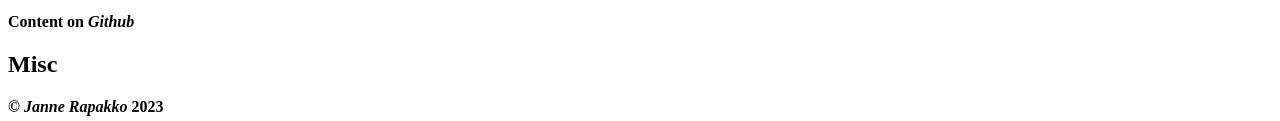
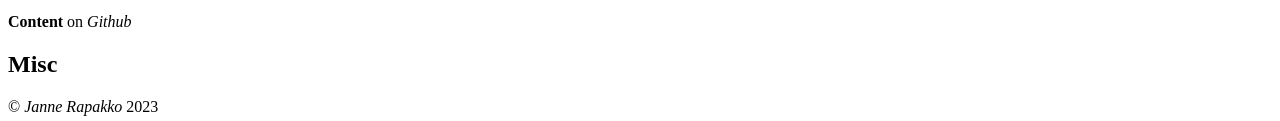
Before and after one commit to jrp-1/cse134-hw2, a plain HTML site: page index.html in a window 1280 px wide. Shown: the part 1158-1279 px from the top of the page. Drawn offline with Linux system fonts and the light colour scheme; a script that the page names is missing.

Commit message:
closed b tag

```diff
--- a/index.html
+++ b/index.html
@@ -75,7 +75,7 @@
 
 
                 <aside>
-                    <p> <b>Content<b> on <i>Github</i> </p>
+                    <p> <b>Content</b> on <i>Github</i> </p>
                 </aside>
     </section>
 
```
